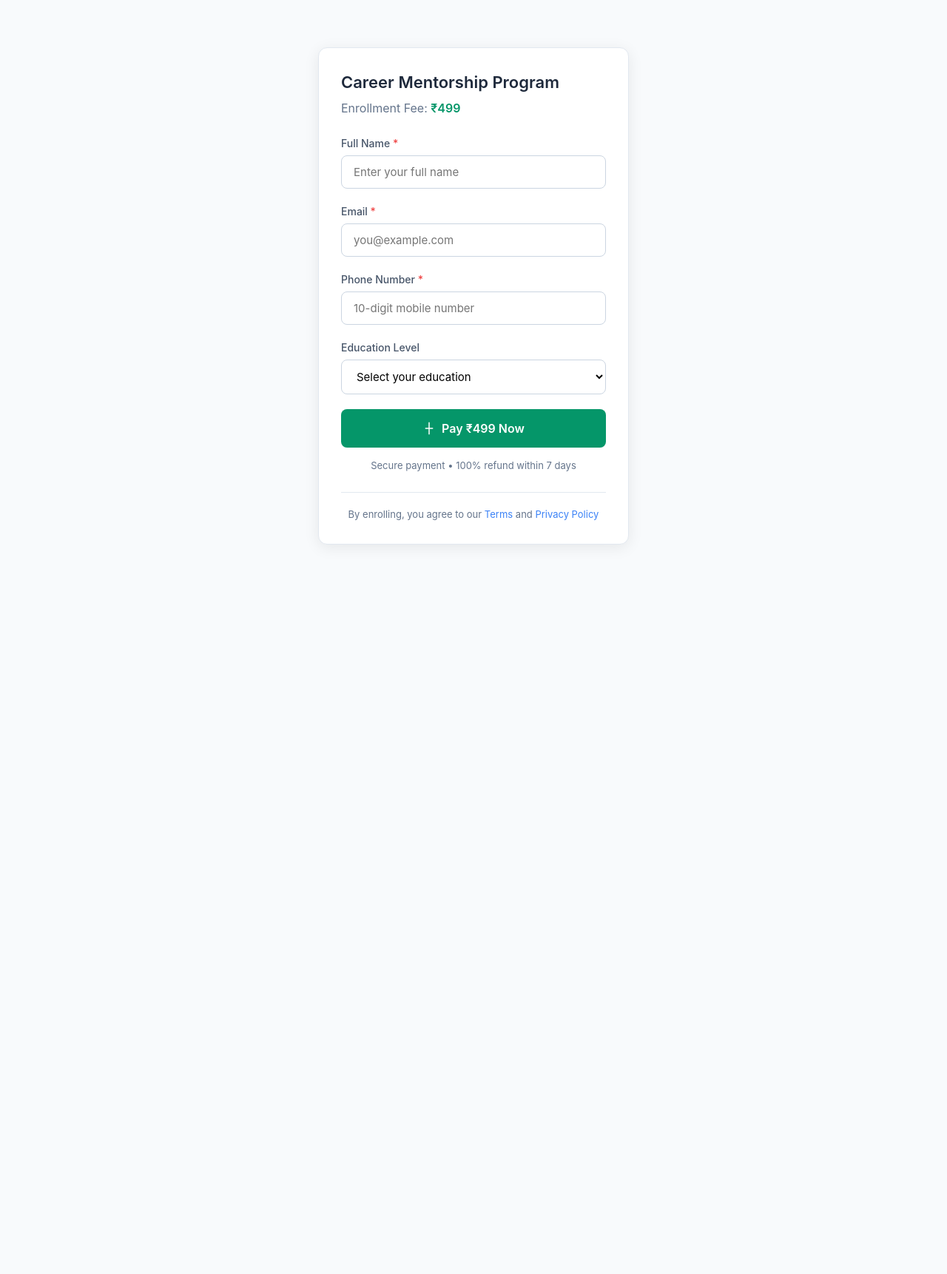
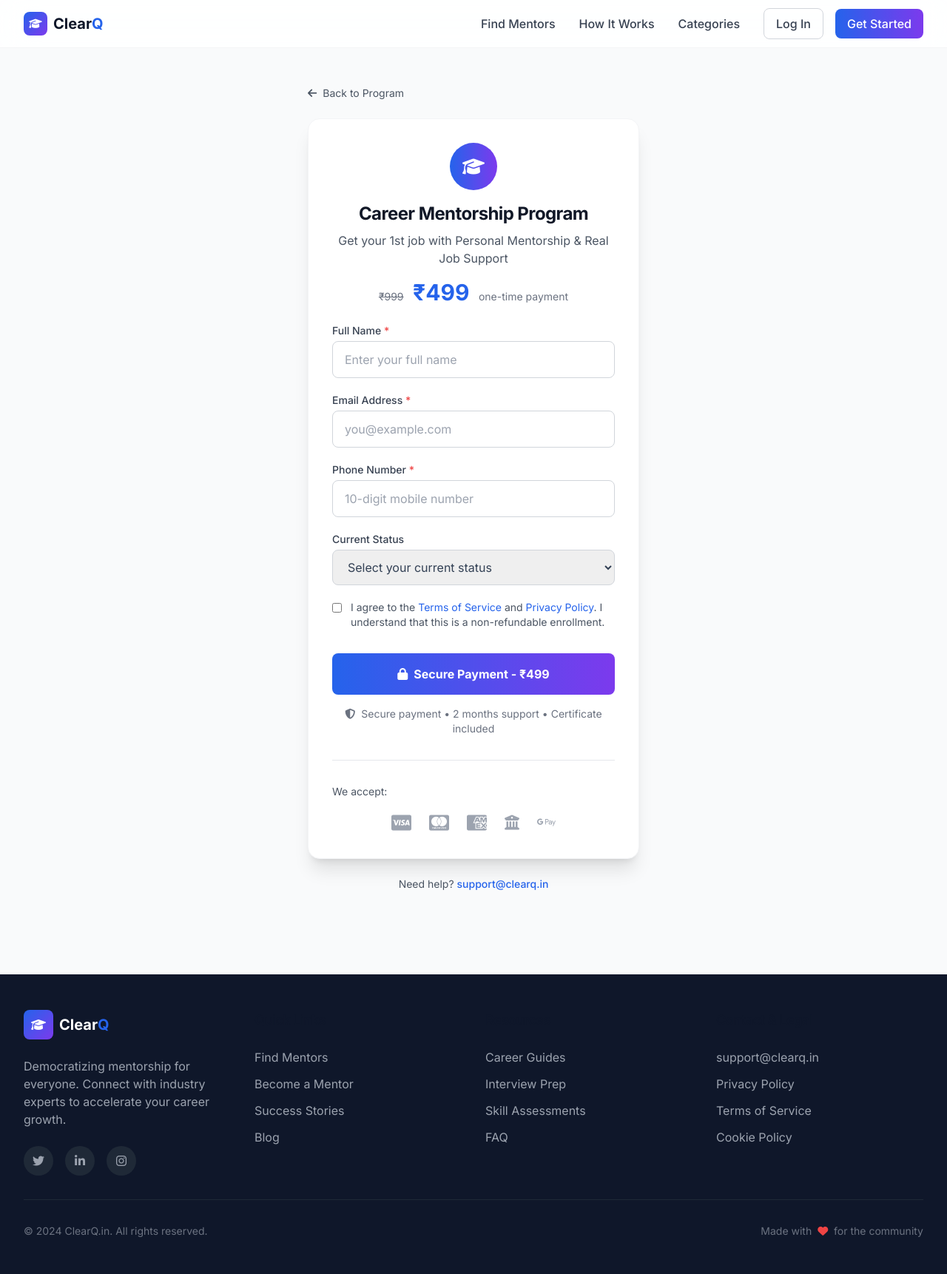
Before and after one commit to mohitrahangdaleai-dotcom/Clearq.in, a Flask app: page /enroll in a window 1280 px wide. Shown: the whole page at 74% size. Before the commit the page ends 736 px from the top, so only its background shows below. Run offline with Flask 3, Linux system fonts and the light colour scheme; parts of the project's set-up code (start-up, migrations or seed data) failed here and were passed over; some libraries are stand-ins or nearby versions.

Commit message:
Update enroll.html

```diff
--- a/templates/enroll.html
+++ b/templates/enroll.html
@@ -1,248 +1,176 @@
-<!DOCTYPE html>
-<html lang="en">
-<head>
-    <meta charset="UTF-8">
-    <meta name="viewport" content="width=device-width, initial-scale=1.0">
-    <title>Enroll | Career Mentorship Program</title>
-    <style>
-        * {
-            margin: 0;
-            padding: 0;
-            box-sizing: border-box;
-            font-family: -apple-system, BlinkMacSystemFont, 'Segoe UI', sans-serif;
-        }
+{% extends "base.html" %}
 
-        body {
-            background: #f8fafc;
-            color: #1e293b;
-            line-height: 1.5;
-            padding: 20px;
-            min-height: 100vh;
-            display: flex;
-            justify-content: center;
-            align-items: center;
-        }
+{% block content %}
+<div class="min-h-screen bg-gray-50 flex items-center justify-center py-12 px-4">
+    <div class="max-w-md w-full">
+        <!-- Back to program link -->
+        <a href="{{ url_for('mentorship_program') }}"
+           class="inline-flex items-center text-sm text-gray-600 hover:text-primary mb-6">
+            <i class="fas fa-arrow-left mr-2"></i> Back to Program
+        </a>
 
-        .form-card {
-            background: white;
-            border-radius: 12px;
-            box-shadow: 0 4px 20px rgba(0, 0, 0, 0.08);
-            width: 100%;
-            max-width: 420px;
-            padding: 30px;
-            border: 1px solid #e2e8f0;
-        }
+        <div class="bg-white rounded-2xl shadow-xl p-8 border border-gray-100">
+            <div class="text-center mb-6">
+                <div class="w-16 h-16 rounded-full bg-gradient-to-r from-primary to-secondary flex items-center justify-center mx-auto mb-4">
+                    <i class="fas fa-graduation-cap text-white text-2xl"></i>
+                </div>
+                <h2 class="text-2xl font-bold text-gray-900">Career Mentorship Program</h2>
+                <p class="text-gray-600 mt-2">Get your 1st job with Personal Mentorship & Real Job Support</p>
 
-        .course-title {
-            font-size: 22px;
-            font-weight: 600;
-            color: #1e293b;
-            margin-bottom: 6px;
-        }
-
-        .course-price {
-            color: #64748b;
-            font-size: 16px;
-            margin-bottom: 25px;
-        }
-
-        .price {
-            color: #059669;
-            font-weight: 600;
-        }
-
-        .form-group {
-            margin-bottom: 20px;
-        }
-
-        label {
-            display: block;
-            font-size: 14px;
-            font-weight: 500;
-            color: #475569;
-            margin-bottom: 6px;
-        }
-
-        input, select {
-            width: 100%;
-            padding: 12px 16px;
-            border: 1px solid #cbd5e1;
-            border-radius: 8px;
-            font-size: 15px;
-            transition: all 0.2s;
-            background: white;
-        }
-
-        input:focus, select:focus {
-            outline: none;
-            border-color: #3b82f6;
-            box-shadow: 0 0 0 3px rgba(59, 130, 246, 0.1);
-        }
-
-        .required::after {
-            content: " *";
-            color: #ef4444;
-        }
-
-        .pay-btn {
-            background: #059669;
-            color: white;
-            border: none;
-            width: 100%;
-            padding: 16px;
-            font-size: 16px;
-            font-weight: 600;
-            border-radius: 8px;
-            cursor: pointer;
-            margin-top: 10px;
-            transition: background 0.2s;
-            display: flex;
-            align-items: center;
-            justify-content: center;
-            gap: 8px;
-        }
-
-        .pay-btn:hover {
-            background: #047857;
-        }
-
-        .pay-btn:active {
-            transform: translateY(1px);
-        }
-
-        .secure-note {
-            text-align: center;
-            font-size: 13px;
-            color: #64748b;
-            margin-top: 15px;
-        }
-
-        .terms {
-            font-size: 13px;
-            color: #64748b;
-            text-align: center;
-            margin-top: 25px;
-            padding-top: 20px;
-            border-top: 1px solid #e2e8f0;
-        }
-
-        .terms a {
-            color: #3b82f6;
-            text-decoration: none;
-        }
-
-        @media (max-width: 480px) {
-            body {
-                padding: 16px;
-            }
-
-            .form-card {
-                padding: 24px;
-            }
-        }
-    </style>
-</head>
-<body>
-    <div class="form-card">
-        <div class="course-title">Career Mentorship Program</div>
-        <div class="course-price">Enrollment Fee: <span class="price">₹499</span></div>
-
-        <form id="enrollmentForm">
-            <div class="form-group">
-                <label class="required" for="fullName">Full Name</label>
-                <input type="text" id="fullName" name="fullName" required placeholder="Enter your full name">
+                <div class="mt-4">
+                    <span class="text-sm text-gray-500 line-through">₹999</span>
+                    <span class="text-3xl font-bold text-primary ml-2">₹499</span>
+                    <span class="text-sm text-gray-500 ml-2">one-time payment</span>
+                </div>
             </div>
 
-            <div class="form-group">
-                <label class="required" for="email">Email</label>
-                <input type="email" id="email" name="email" required placeholder="you@example.com">
+            <!-- Flash messages -->
+            {% with messages = get_flashed_messages() %}
+                {% if messages %}
+                    <div class="mb-6 p-4 bg-green-50 border border-green-200 rounded-lg">
+                        {% for message in messages %}
+                            <p class="text-green-700">{{ message }}</p>
+                        {% endfor %}
+                    </div>
+                {% endif %}
+            {% endwith %}
+
+            <form id="enrollmentForm" method="POST" action="{{ url_for('enroll') }}">
+                <div class="space-y-5">
+                    <div>
+                        <label for="fullName" class="block text-sm font-medium text-gray-700 mb-1">
+                            Full Name <span class="text-red-500">*</span>
+                        </label>
+                        <input type="text"
+                               id="fullName"
+                               name="fullName"
+                               required
+                               class="w-full px-4 py-3 border border-gray-300 rounded-lg focus:ring-2 focus:ring-primary focus:border-transparent"
+                               placeholder="Enter your full name">
                     </div>
 
-            <div class="form-group">
-                <label class="required" for="phone">Phone Number</label>
-                <input type="tel" id="phone" name="phone" required placeholder="10-digit mobile number">
+                    <div>
+                        <label for="email" class="block text-sm font-medium text-gray-700 mb-1">
+                            Email Address <span class="text-red-500">*</span>
+                        </label>
+                        <input type="email"
+                               id="email"
+                               name="email"
+                               required
+                               class="w-full px-4 py-3 border border-gray-300 rounded-lg focus:ring-2 focus:ring-primary focus:border-transparent"
+                               placeholder="you@example.com">
+                        {% if current_user.is_authenticated %}
+                        <p class="text-sm text-gray-500 mt-1">Currently logged in as: {{ current_user.email }}</p>
+                        {% endif %}
                     </div>
 
-            <div class="form-group">
-                <label for="education">Education Level</label>
-                <select id="education" name="education">
-                    <option value="">Select your education</option>
+                    <div>
+                        <label for="phone" class="block text-sm font-medium text-gray-700 mb-1">
+                            Phone Number <span class="text-red-500">*</span>
+                        </label>
+                        <input type="tel"
+                               id="phone"
+                               name="phone"
+                               required
+                               class="w-full px-4 py-3 border border-gray-300 rounded-lg focus:ring-2 focus:ring-primary focus:border-transparent"
+                               placeholder="10-digit mobile number">
+                    </div>
+
+                    <div>
+                        <label for="education" class="block text-sm font-medium text-gray-700 mb-1">
+                            Current Status
+                        </label>
+                        <select id="education"
+                                name="education"
+                                class="w-full px-4 py-3 border border-gray-300 rounded-lg focus:ring-2 focus:ring-primary focus:border-transparent">
+                            <option value="">Select your current status</option>
                             <option value="school">School Student</option>
                             <option value="college">College Student</option>
-                    <option value="graduate">Graduate</option>
-                    <option value="postgraduate">Post Graduate</option>
+                            <option value="graduate">Recent Graduate</option>
                             <option value="working">Working Professional</option>
+                            <option value="career_change">Career Changer</option>
                         </select>
                     </div>
 
-            <button type="submit" class="pay-btn">
-                <svg width="18" height="18" viewBox="0 0 24 24" fill="none" stroke="currentColor" stroke-width="2">
-                    <path d="M12 1v22M5 12h14"/>
-                </svg>
-                Pay ₹499 Now
+                    <!-- Terms -->
+                    <div class="flex items-start space-x-3">
+                        <input type="checkbox"
+                               id="terms"
+                               name="terms"
+                               required
+                               class="mt-1 rounded text-primary focus:ring-primary">
+                        <label for="terms" class="text-sm text-gray-600">
+                            I agree to the <a href="#" class="text-primary hover:underline">Terms of Service</a>
+                            and <a href="#" class="text-primary hover:underline">Privacy Policy</a>.
+                            I understand that this is a non-refundable enrollment.
+                        </label>
+                    </div>
+                </div>
+
+                <button type="submit"
+                        class="w-full mt-8 py-4 bg-gradient-to-r from-primary to-secondary text-white font-bold rounded-lg hover:shadow-lg transition-all transform hover:-translate-y-1">
+                    <i class="fas fa-lock mr-2"></i>Secure Payment - ₹499
                 </button>
 
-            <div class="secure-note">
-                Secure payment • 100% refund within 7 days
-            </div>
+                <p class="text-center text-sm text-gray-500 mt-4">
+                    <i class="fas fa-shield-alt mr-1"></i> Secure payment • 2 months support • Certificate included
+                </p>
             </form>
 
-        <div class="terms">
-            By enrolling, you agree to our
-            <a href="#">Terms</a> and
-            <a href="#">Privacy Policy</a>
+            <!-- Payment Methods -->
+            <div class="mt-8 pt-8 border-t border-gray-200">
+                <p class="text-sm text-gray-600 mb-4">We accept:</p>
+                <div class="flex items-center justify-center space-x-6">
+                    <div class="text-gray-400">
+                        <i class="fab fa-cc-visa text-2xl"></i>
+                    </div>
+                    <div class="text-gray-400">
+                        <i class="fab fa-cc-mastercard text-2xl"></i>
+                    </div>
+                    <div class="text-gray-400">
+                        <i class="fab fa-cc-amex text-2xl"></i>
+                    </div>
+                    <div class="text-gray-400">
+                        <i class="fas fa-university text-xl"></i>
+                    </div>
+                    <div class="text-gray-400">
+                        <i class="fab fa-google-pay text-xl"></i>
+                    </div>
+                </div>
+            </div>
+        </div>
+
+        <!-- Support Info -->
+        <div class="mt-6 text-center">
+            <p class="text-sm text-gray-600">
+                Need help? <a href="mailto:support@clearq.in" class="text-primary font-medium hover:underline">support@clearq.in</a>
+            </p>
+        </div>
     </div>
 </div>
 
 <script>
 document.getElementById('enrollmentForm').addEventListener('submit', function(e) {
-            e.preventDefault();
-
-            // Get form values
-            const fullName = document.getElementById('fullName').value.trim();
-            const email = document.getElementById('email').value.trim();
-            const phone = document.getElementById('phone').value.trim();
-
-            // Basic validation
-            if (!fullName || !email || !phone) {
-                alert('Please fill in all required fields');
-                return;
-            }
-
-            // Phone validation (Indian mobile)
-            const phoneRegex = /^[6-9]\d{9}$/;
-            if (!phoneRegex.test(phone.replace(/\D/g, ''))) {
-                alert('Please enter a valid 10-digit Indian mobile number');
-                return;
-            }
-
-            // Email validation
-            const emailRegex = /^[^\s@]+@[^\s@]+\.[^\s@]+$/;
-            if (!emailRegex.test(email)) {
-                alert('Please enter a valid email address');
-                return;
-            }
-
-            // Get button and original text
-            const payBtn = document.querySelector('.pay-btn');
+    const payBtn = this.querySelector('button[type="submit"]');
     const originalText = payBtn.innerHTML;
 
     // Show loading state
-            payBtn.innerHTML = 'Processing...';
+    payBtn.innerHTML = '<i class="fas fa-spinner fa-spin mr-2"></i>Processing Payment...';
     payBtn.disabled = true;
 
-            // Simulate payment processing
+    // In a real app, you would:
+    // 1. Call your payment gateway API
+    // 2. Handle the response
+    // 3. Redirect to payment page or success page
+
+    // For demo, the form will submit normally since we have Flask route handling
+    // No need for JavaScript redirect
+
+    // Re-enable button after 5 seconds if something goes wrong
     setTimeout(() => {
-                // Show success message
-                alert('Enrollment successful! Payment of ₹499 received.\nCheck your email for confirmation.');
-
-                // Reset form
-                document.getElementById('enrollmentForm').reset();
-
-                // Restore button
         payBtn.innerHTML = originalText;
         payBtn.disabled = false;
-            }, 1500);
+    }, 5000);
 });
 
 // Phone number formatting
@@ -264,5 +192,4 @@
     e.target.value = words.join(' ');
 });
 </script>
-</body>
-</html>
+{% endblock %}
```
Lines whose indentation alone changed are shown as unchanged.
